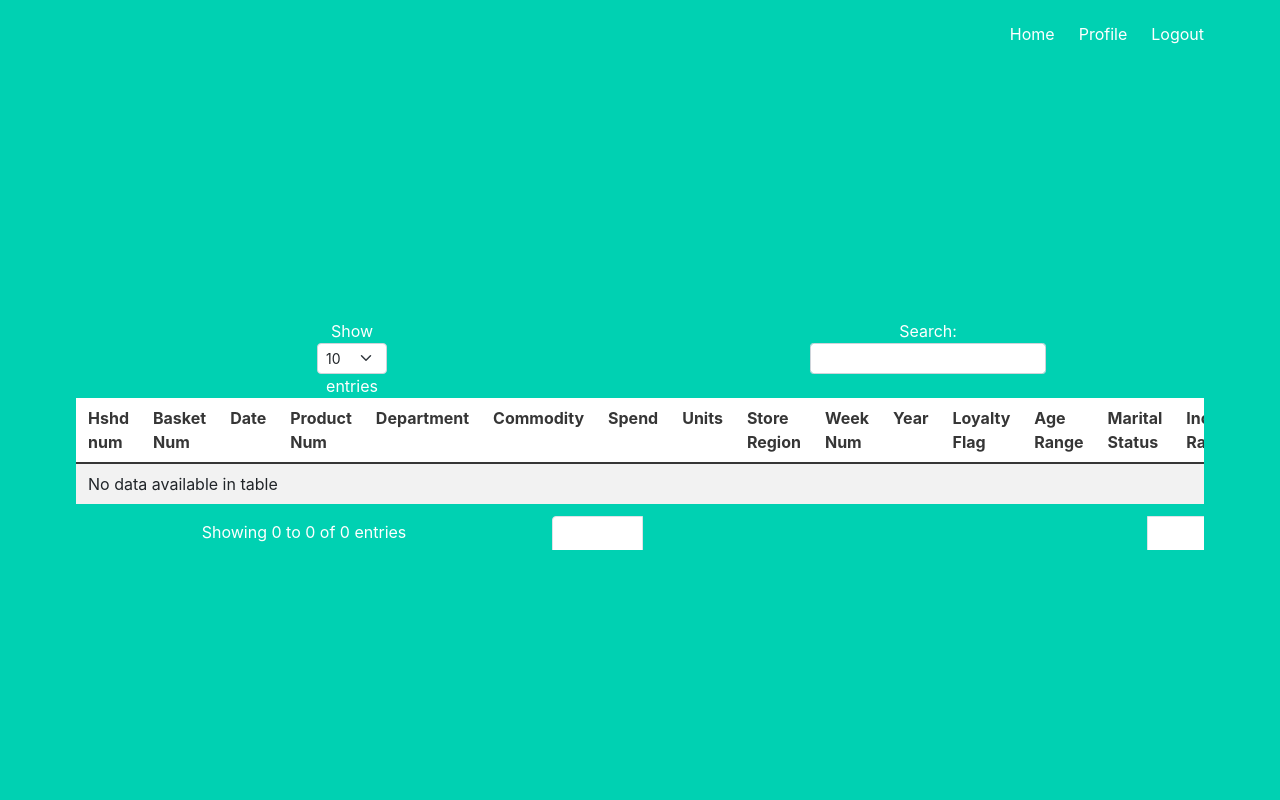
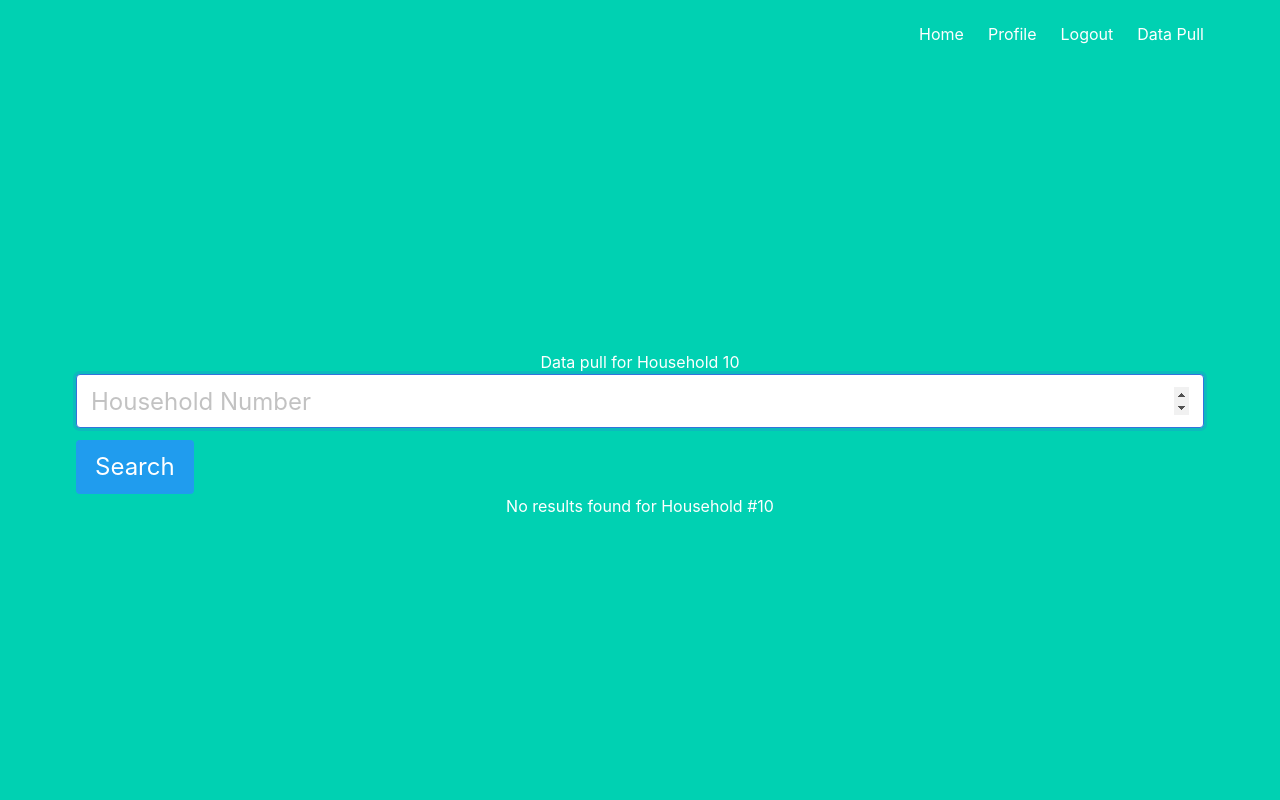
Before and after one commit to cooldudemcgeexl/cc-final-flask, a Flask app: page /data/pull?household_num=10 in a window 1280 px wide. Run offline with Flask 3, Linux system fonts and the light colour scheme; the visitor is signed in with stand-in values (Sample User, id 1); data that the repository does not hold is empty; some libraries are stand-ins or nearby versions.

Commit message:
build searchable datatable

```diff
--- a/final/blueprints/data.py
+++ b/final/blueprints/data.py
@@ -1,5 +1,5 @@
 
-from flask import Blueprint, redirect, render_template, url_for
+from flask import Blueprint, redirect, render_template, request, url_for
 from flask_login import current_user, login_required
 
 from ..app.database import db
@@ -10,5 +10,14 @@ data = Blueprint('data', __name__, url_prefix='/data')
 
 @data.route('/pull')
 def data_pull():
-    data_pull: DataPull = DataPull.query.filter_by(hshd_num=10).all()
-    return render_template('data_table.html', data_pull=data_pull)
+    household_num = request.args.get('household_num')
+    data_pull = None
+
+    if household_num:
+        data_pull: DataPull = DataPull.query.filter_by(hshd_num=household_num).all()
+    return render_template('data_table.html', data_pull=data_pull, household_num=household_num)
+
+
+@data.route('/sample')
+def data_pull_sample():
+    return redirect(f"{url_for('data.data_pull')}?household_num=10")
--- a/final/static/styles/datatable.css
+++ b/final/static/styles/datatable.css
@@ -1,3 +1,11 @@
 .dataTable {
     overflow: auto;
 }
+
+.householdData {
+    background-color: blueviolet;
+}
+
+.householdHeader {
+    background-color: darkorchid;
+}
--- a/final/templates/base.html
+++ b/final/templates/base.html
@@ -16,6 +16,7 @@
       rel="stylesheet"
       href="https://cdnjs.cloudflare.com/ajax/libs/bulma/0.7.2/css/bulma.min.css"
     />
+    <link rel="stylesheet" href="//cdn.datatables.net/1.13.4/css/jquery.dataTables.min.css">
   </head>
 
   <body>
@@ -39,9 +40,13 @@
                 <a href="{{ url_for('auth.signup') }}" class="navbar-item">
                   Sign Up
                 </a>
-                {% endif %} {% if current_user.is_authenticated %}
+                {% endif %}
+                {% if current_user.is_authenticated %}
                 <a href="{{ url_for('auth.logout') }}" class="navbar-item">
                   Logout
+                </a>
+                <a href="{{ url_for('data.data_pull')}}" class="navbar-item">
+                  Data Pull
                 </a>
                 {% endif %}
               </div>
--- a/final/templates/data_table.html
+++ b/final/templates/data_table.html
@@ -1,6 +1,32 @@
 {% extends "base.html" %} {% block content %}
+<div>
+  <p>
+    {% if household_num %} Data pull for Household {{household_num}} {% else %}
+    Search for data for a given household number. {% endif %}
+  </p>
+</div>
+
+<div>
+  <form method="get" action="/data/pull">
+    <div class="field">
+      <div class="control">
+        <input
+          class="input is-large"
+          type="number"
+          name="household_num"
+          placeholder="Household Number"
+          autofocus=""
+          min="0"
+        />
+      </div>
+    </div>
+    <button class="button is-block is-info is-large">Search</button>
+  </form>
+</div>
+
+{% if data_pull %}
 <div class="dataTable">
-<table id="data" class="table table-striped" >
+  <table id="data" class="table table-striped">
     <thead>
       <tr>
         <th>Hshd num</th>
@@ -51,11 +77,14 @@
     </tbody>
   </table>
 </div>
-{% endblock %}
-{% block scripts %}
+{% else%} {% if household_num %}
+<div>
+  <p>No results found for Household #{{household_num}}</p>
+</div>
+{% endif %} {% endif %} {% endblock %} {% block scripts %}
 <script>
   $(document).ready(function () {
-      $('#data').DataTable();
+    $("#data").DataTable();
   });
 </script>
 {% endblock %}
```
Lines whose indentation alone changed are shown as unchanged.
